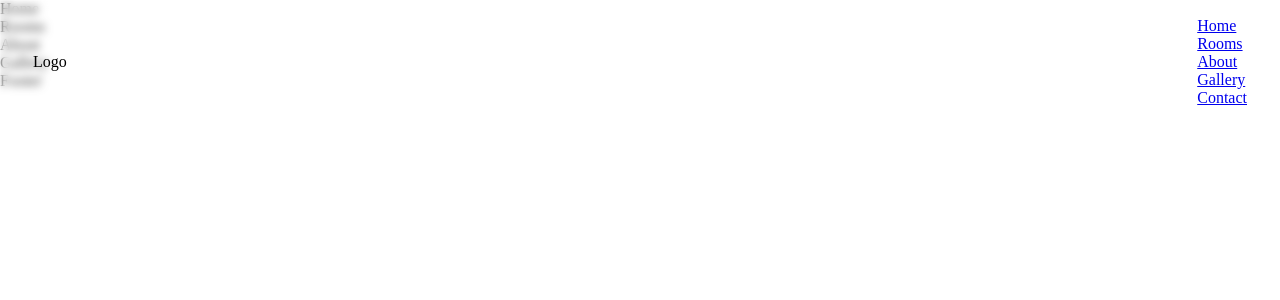
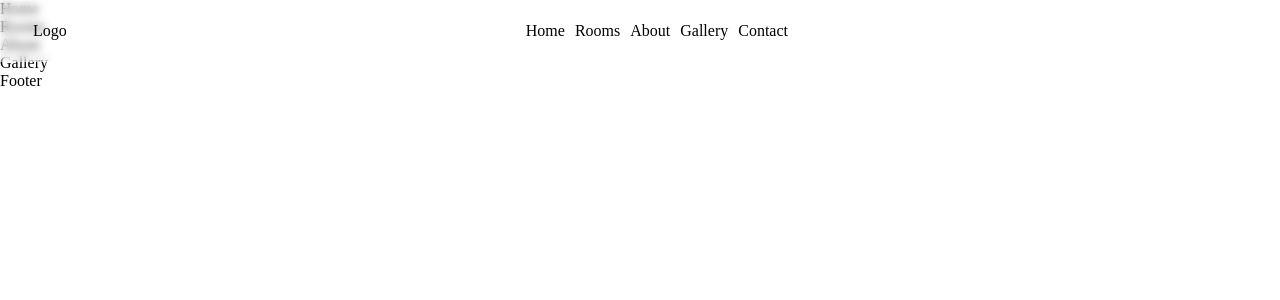
Before and after one commit to Nemo144/hotelpascal, a React (Create React App) app in the folder hotelpascal/: page / in a window 1280 px wide. Shown: the top 300 px of the page. Built offline with nearby package versions, Linux system fonts and the light colour scheme.

Commit message:
:art: improve performance/styling of navbar

```diff
--- a/hotelpascal/src/components/Navbar/Navbar.jsx
+++ b/hotelpascal/src/components/Navbar/Navbar.jsx
@@ -6,7 +6,7 @@ import "./navbar.scss";
 
 const Menu = () => {
   return (
-    <div>
+    <>
       <p>
         <a href="#home">Home</a>
       </p>
@@ -22,7 +22,7 @@ const Menu = () => {
       <p>
         <a href="#contact">Contact</a>
       </p>
-    </div>
+    </>
   );
 };
 
@@ -40,7 +40,7 @@ const Navbar = () => {
         ))}
       </ul> */}
       <div className="navbar-links">
-        <Menu />
+        <Menu className="" />
       </div>
 
       <div className="navbar-menu">
--- a/hotelpascal/src/components/Navbar/navbar.scss
+++ b/hotelpascal/src/components/Navbar/navbar.scss
@@ -1,7 +1,7 @@
 .navbar {
   width: 100%;
   display: flex;
-  justify-content: space-between;
+  justify-content: center;
   align-items: center;
   padding: 1rem 2rem;
   background: rgba(255, 255, 255, 0.25);
@@ -16,49 +16,23 @@
   display: flex;
   justify-content: flex-start;
   align-items: center;
+  // margin: auto;
 }
 
 .navbar-links {
-  // flex: 1;
+  flex: 1;
   display: flex;
   flex-direction: row;
   justify-content: center;
   align-items: center;
 
-  list-style: none;
-
-  li {
-    margin: 0 1rem;
-    cursor: pointer;
-    flex-direction: column;
-
-    div {
-      width: 5px;
-      height: 5px;
-      background: transparent;
-      border-radius: 50%;
-
-      margin-bottom: 5px;
-    }
+  p {
+    margin: 5px;
 
     a {
-      color: var(--black-color);
       text-decoration: none;
-      flex-direction: column;
-      text-transform: uppercase;
-      font-weight: 500;
-      transition: all 0.2s ease-in-out;
-
-      &:hover {
-        color: var(--secondary-color);
-      }
+      color: black;
     }
-
-    // &:hover {
-    //   div {
-    //     background: var(--secondary-color);
-    //   }
-    // }
   }
 
   @media screen and (max-width: 900px) {
```
